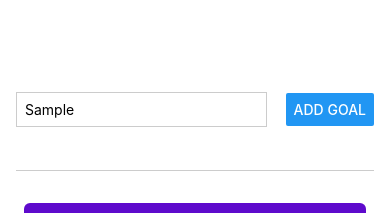
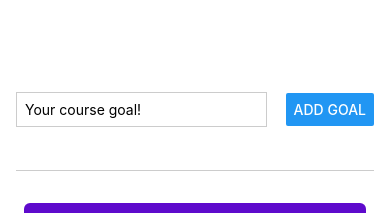
Before and after one commit to mbodenchak/goals_ReactNative, a React Native app: screen / in a window 390 px wide. Both pictures are taken after typing "Sample" into the empty fields and a click on the button "ADD GOAL". Shown: the top 213 px of the page. Built offline with nearby package versions, Linux system fonts and the light colour scheme.

Commit message:
refactored into separate components

```diff
--- a/App.js
+++ b/App.js
@@ -1,22 +1,12 @@
 import { useState } from "react";
-import {
-  StyleSheet,
-  Text,
-  View,
-  Button,
-  TextInput,
-  ScrollView,
-  FlatList,
-} from "react-native";
+import { StyleSheet, View, FlatList } from "react-native";
+import GoalInput from "./components/GoalInput";
+import GoalItem from "./components/GoalItem";
 
 export default function App() {
-  const [enteredGoalText, setEnteredGoalText] = useState("");
   const [courseGoals, setCourseGoals] = useState([]);
 
-  function goalInputHandler(enteredText) {
-    setEnteredGoalText(enteredText);
-  }
-  function addGoalHandler() {
+  function addGoalHandler(enteredGoalText) {
     setCourseGoals((currentCourseGoals) => [
       ...currentCourseGoals,
       { text: enteredGoalText, key: Math.random().toString() },
@@ -26,23 +16,12 @@
 
   return (
     <View style={styles.appContainer}>
-      <View style={styles.inputContainer}>
-        <TextInput
-          style={styles.textInput}
-          placeholder="Your course goal!"
-          onChangeText={goalInputHandler}
-        ></TextInput>
-        <Button title="Add Goal" onPress={addGoalHandler} />
-      </View>
+      <GoalInput onAddGoal={addGoalHandler} />
       <View style={styles.goalsContainer}>
         <FlatList
           data={courseGoals}
           renderItem={(itemData) => {
-            return (
-              <View style={styles.goalItem}>
-                <Text style={styles.goalItemText}>{itemData.item.text}</Text>
-              </View>
-            );
+            return <GoalItem text={itemData.item.text} />;
           }}
         />
       </View>
@@ -56,33 +35,7 @@
     paddingHorizontal: 16,
     flex: 1,
   },
-  inputContainer: {
-    flex: 1,
-    flexDirection: "row",
-    justifyContent: "space-between",
-    alignItems: "center",
-    marginBottom: 24,
-    borderBottomWidth: 1,
-    borderBottomColor: "#ccc",
-  },
-  textInput: {
-    borderWidth: 1,
-    borderColor: "#ccc",
-    width: "70%",
-    marginRight: 8,
-    padding: 8,
-  },
   goalsContainer: {
     flex: 5,
   },
-  goalItem: {
-    margin: 8,
-    padding: 8,
-    borderRadius: 6,
-    backgroundColor: "#5e0acc",
-  },
-  goalItemText: {
-    color: "white",
-    fontSize: 20,
-  },
 });
--- /dev/null
+++ b/components/GoalInput.js
@@ -0,0 +1,47 @@
+import { useState } from "react";
+import { StyleSheet, View, TextInput, Button } from "react-native";
+
+function GoalInput(props) {
+  const [enteredGoalText, setEnteredGoalText] = useState("");
+
+  function goalInputHandler(enteredText) {
+    setEnteredGoalText(enteredText);
+  }
+
+  function addGoalHandler() {
+    props.onAddGoal(enteredGoalText);
+    setEnteredGoalText("");
+  }
+  return (
+    <View style={styles.inputContainer}>
+      <TextInput
+        style={styles.textInput}
+        placeholder="Your course goal!"
+        onChangeText={goalInputHandler}
+        value={enteredGoalText}
+      ></TextInput>
+      <Button title="Add Goal" onPress={addGoalHandler} />
+    </View>
+  );
+}
+
+const styles = StyleSheet.create({
+  inputContainer: {
+    flex: 1,
+    flexDirection: "row",
+    justifyContent: "space-between",
+    alignItems: "center",
+    marginBottom: 24,
+    borderBottomWidth: 1,
+    borderBottomColor: "#ccc",
+  },
+  textInput: {
+    borderWidth: 1,
+    borderColor: "#ccc",
+    width: "70%",
+    marginRight: 8,
+    padding: 8,
+  },
+});
+
+export default GoalInput;
--- /dev/null
+++ b/components/GoalItem.js
@@ -0,0 +1,23 @@
+import { StyleSheet, View, Text } from "react-native";
+function GoalItem(props) {
+  return (
+    <View style={styles.goalItem}>
+      <Text style={styles.goalItemText}>{props.text}</Text>
+    </View>
+  );
+}
+
+export default GoalItem;
+
+const styles = StyleSheet.create({
+  goalItem: {
+    margin: 8,
+    padding: 8,
+    borderRadius: 6,
+    backgroundColor: "#5e0acc",
+  },
+  goalItemText: {
+    color: "white",
+    fontSize: 20,
+  },
+});
```
